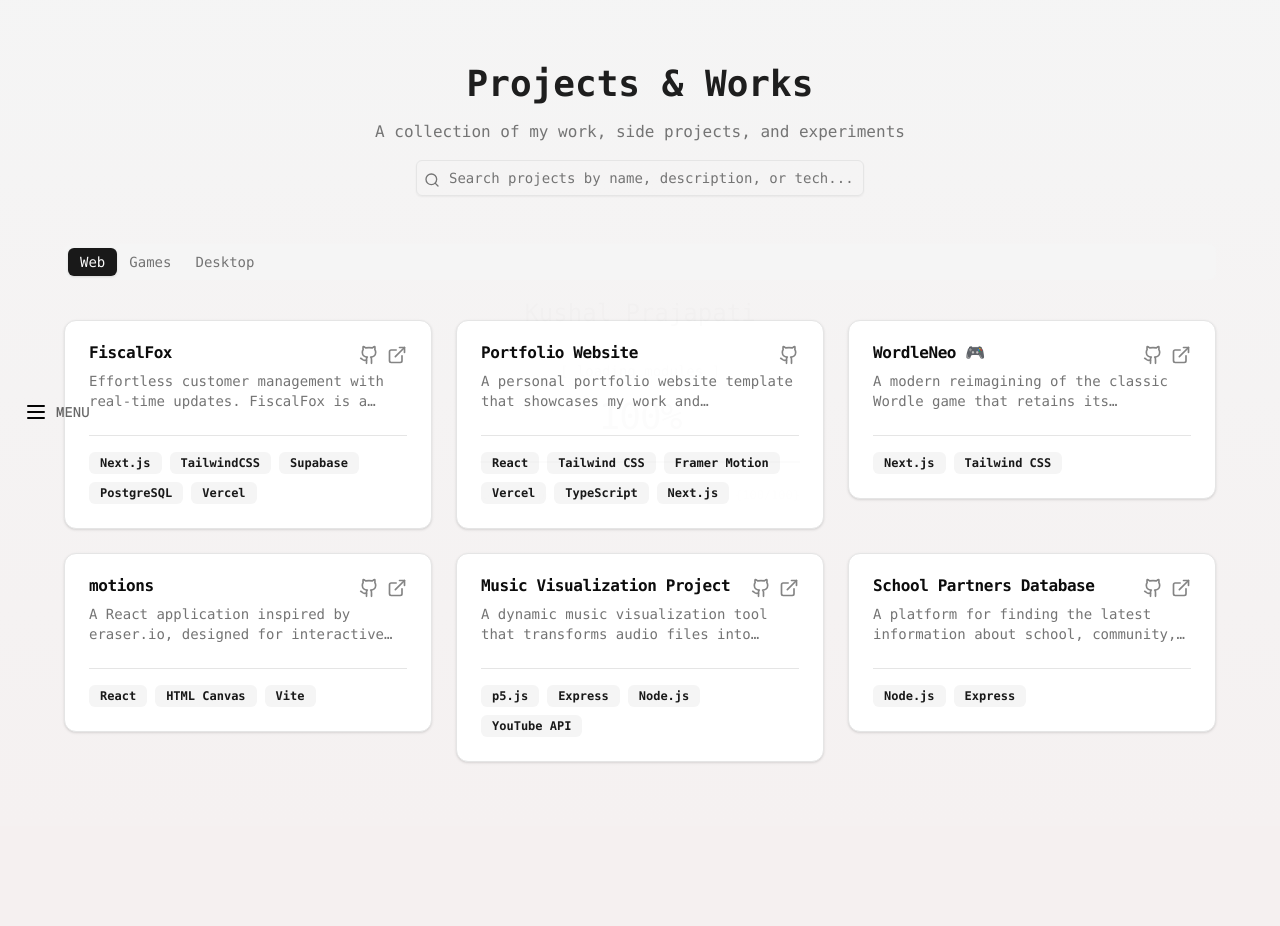
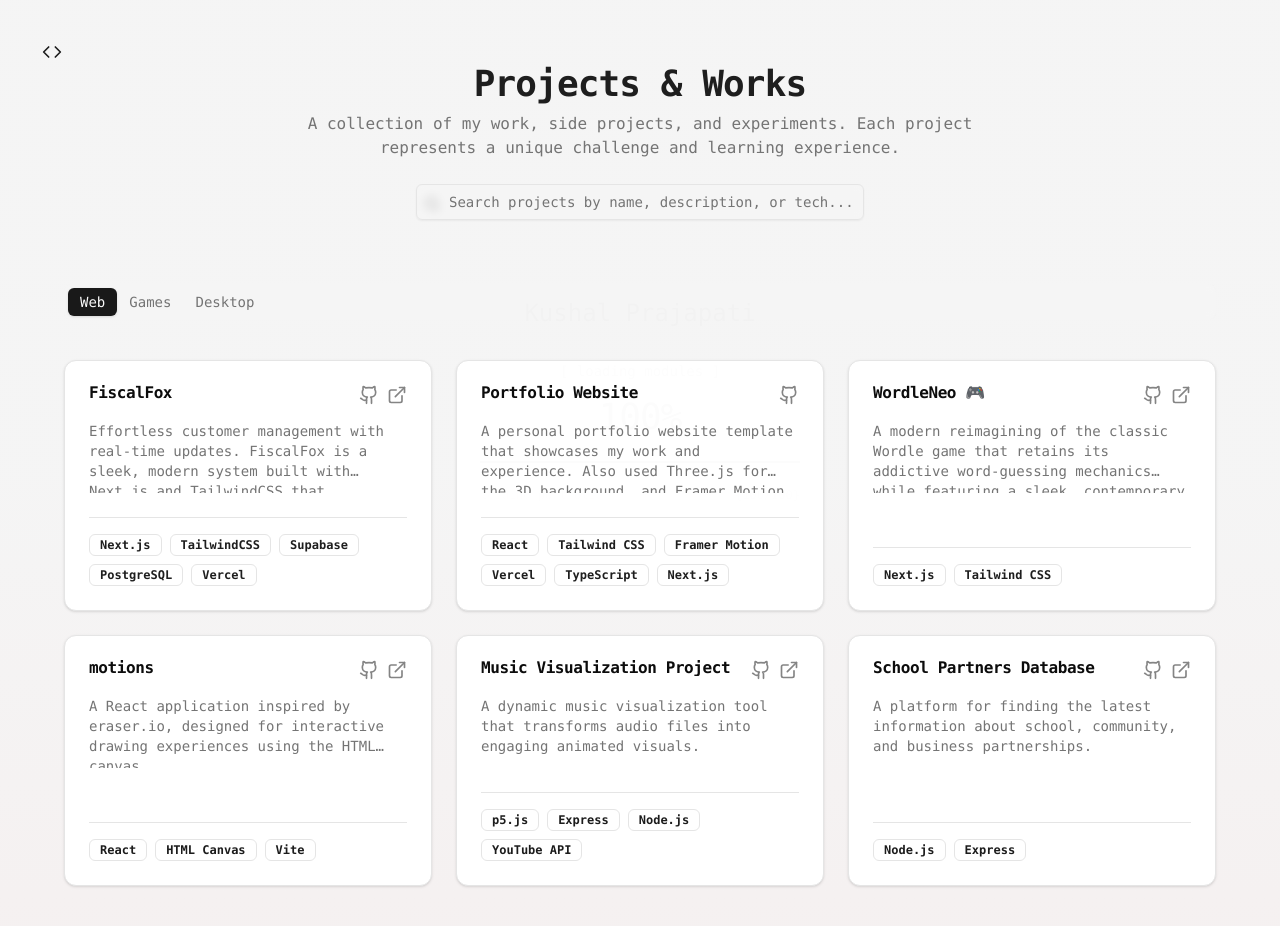
Before and after one commit to KushalPraja/portfolio, a Next.js app: page /projects in a window 1280 px wide. Shown: the top 926 px of the page. Before the commit the page ends 826 px from the top, so only its background shows below. Built offline with nearby package versions, Linux system fonts and the light colour scheme.

Commit message:
feat: implement ProjectCard component and update Navigation for improved user experience

```diff
--- a/app/layout.tsx
+++ b/app/layout.tsx
@@ -22,9 +22,9 @@ export default function RootLayout({
   return (
     <html lang="en">
       <body className={`${geistMono.variable} antialiased`}>
+        <Navigation />
         <LoadingScreen />
         {children}
-        <Navigation />
       </body>
     </html>
   );
--- a/app/projects/page.tsx
+++ b/app/projects/page.tsx
@@ -1,13 +1,10 @@
 "use client";
 import { useState } from "react";
 import { motion, AnimatePresence } from "framer-motion";
-import { Card, CardContent, CardDescription, CardHeader, CardTitle } from "@/components/ui/card";
 import { Tabs, TabsContent, TabsList, TabsTrigger } from "@/components/ui/tabs";
-import { HoverCard, HoverCardContent, HoverCardTrigger } from "@/components/ui/hover-card";
-import { Badge } from "@/components/ui/badge";
 import { Input } from "@/components/ui/input";
-import { Separator } from "@/components/ui/separator";
-import { ExternalLink, Github, Search } from "lucide-react";
+import { Search } from "lucide-react";
+import { ProjectCard } from "@/components/project-card";
 
 const projects = [
   {
@@ -108,42 +105,42 @@ export default function Projects() {
   };
 
   return (
-    <div className="min-h-screen p-8 md:p-16 font-mono bg-gradient-to-b from-background to-secondary/20">
+    <div className="min-h-screen p-8 md:p-16 font-mono bg-gradient-to-b from-background via-background to-secondary/10 relative">
       <motion.div
         initial={{ opacity: 0, y: 20 }}
         animate={{ opacity: 1, y: 0 }}
-        className="max-w-6xl mx-auto"
+        className="max-w-7xl mx-auto relative z-0"
       >
-        <div className="text-center space-y-4 mb-12">
-          <motion.h1
-            className="text-4xl font-bold"
+        <div className="text-center space-y-6 mb-16">
+          <motion.div
             initial={{ opacity: 0, y: -20 }}
             animate={{ opacity: 1, y: 0 }}
+            className="space-y-2"
           >
-            Projects & Works
-          </motion.h1>
-          <motion.p
-            className="text-muted-foreground"
-            initial={{ opacity: 0 }}
-            animate={{ opacity: 1 }}
+            <h1 className="text-4xl font-bold tracking-tight">Projects & Works</h1>
+            <p className="text-muted-foreground max-w-[42rem] mx-auto">
+              A collection of my work, side projects, and experiments. Each project represents a unique challenge and learning experience.
+            </p>
+          </motion.div>
+
+          <motion.div
+            initial={{ opacity: 0, y: 20 }}
+            animate={{ opacity: 1, y: 0 }}
             transition={{ delay: 0.2 }}
+            className="relative max-w-md mx-auto"
           >
-            A collection of my work, side projects, and experiments
-          </motion.p>
-
-          <div className="relative max-w-md mx-auto">
             <Search className="absolute left-2 top-3 h-4 w-4 text-muted-foreground" />
             <Input
               placeholder="Search projects by name, description, or tech..."
-              className="pl-8"
+              className="pl-8 backdrop-blur-sm bg-background/50"
               value={searchTerm}
               onChange={(e) => setSearchTerm(e.target.value)}
             />
-          </div>
+          </motion.div>
         </div>
 
         <Tabs defaultValue="Web" className="w-full">
-          <TabsList className="w-full justify-start mb-8">
+          <TabsList className="w-full justify-start mb-8 bg-background/50 backdrop-blur-sm sticky top-0 z-40">
             {projects.map(category => (
               <TabsTrigger
                 key={category.category}
@@ -157,8 +154,8 @@ export default function Projects() {
 
           {projects.map(category => (
             <TabsContent key={category.category} value={category.category}>
-              <div className="grid grid-cols-1 md:grid-cols-2 lg:grid-cols-3 gap-6">
-                <AnimatePresence>
+              <div className="grid grid-cols-1 md:grid-cols-2 lg:grid-cols-3 gap-6 auto-rows-fr">
+                <AnimatePresence mode="popLayout">
                   {filterProjects(category.items).map((project, index) => (
                     <motion.div
                       key={project.title}
@@ -166,69 +163,9 @@ export default function Projects() {
                       animate={{ opacity: 1, y: 0 }}
                       exit={{ opacity: 0, scale: 0.95 }}
                       transition={{ delay: index * 0.1 }}
+                      layout
                     >
-                      <HoverCard>
-                        <HoverCardTrigger asChild>
-                          <Card className="group hover:shadow-xl transition-all duration-300 hover:scale-105">
-                            <CardHeader>
-                              <div className="flex justify-between items-start">
-                                <CardTitle className="group-hover:text-primary transition-colors">
-                                  {project.title}
-                                </CardTitle>
-                                <div className="flex gap-2">
-                                  {project.link && (
-                                    <>
-                                      <a
-                                        href={project.link}
-                                        target="_blank"
-                                        rel="noopener noreferrer"
-                                        className="opacity-50 hover:opacity-100 transition-opacity"
-                                      >
-                                        <Github className="h-5 w-5" />
-                                      </a>
-                                      {project.link.includes('github.com') && (
-                                        <a
-                                          href={project.link.replace('github.com', 'github1s.com')}
-                                          target="_blank"
-                                          rel="noopener noreferrer"
-                                          className="opacity-50 hover:opacity-100 transition-opacity"
-                                        >
-                                          <ExternalLink className="h-5 w-5" />
-                                        </a>
-                                      )}
-                                    </>
-                                  )}
-                                </div>
-                              </div>
-                              <CardDescription className="line-clamp-2">
-                                {project.description}
-                              </CardDescription>
-                            </CardHeader>
-                            <CardContent>
-                              <Separator className="mb-4" />
-                              <div className="flex flex-wrap gap-2">
-                                {project.tech.map(tech => (
-                                  <Badge
-                                    key={tech}
-                                    variant="secondary"
-                                    className="hover:bg-primary hover:text-primary-foreground transition-colors"
-                                  >
-                                    {tech}
-                                  </Badge>
-                                ))}
-                              </div>
-                            </CardContent>
-                          </Card>
-                        </HoverCardTrigger>
-                        <HoverCardContent className="w-80">
-                          <div className="space-y-2">
-                            <h4 className="text-sm font-semibold">{project.title}</h4>
-                            <p className="text-sm text-muted-foreground">
-                              {project.description}
-                            </p>
-                          </div>
-                        </HoverCardContent>
-                      </HoverCard>
+                      <ProjectCard project={project} />
                     </motion.div>
                   ))}
                 </AnimatePresence>
--- a/components/Navigation.tsx
+++ b/components/Navigation.tsx
@@ -1,142 +1,81 @@
 "use client";
+import { useState, useEffect } from "react";
+import Link from "next/link";
 import { usePathname } from "next/navigation";
-import Link from "next/link";
 import { motion, AnimatePresence } from "framer-motion";
-import { useEffect, useState } from "react";
+import { cn } from "@/lib/utils";
+import { CodeIcon } from "lucide-react";
 
-const routes = [
-  { path: "/", label: "HOME" },
-  { path: "/projects", label: "PROJECTS" },
-  { path: "/about", label: "ABOUT" },
-  { path: "/contact", label: "CONTACT" },
+const links = [
+  { href: "/", label: "home" },
+  { href: "/about", label: "about" },
+  { href: "/projects", label: "projects" },
+  { href: "/contact", label: "contact" },
 ];
 
-const itemVariants = {
-  hidden: { opacity: 0, y: 10 },
-  visible: {
-    opacity: 1,
-    y: 0,
-    transition: {
-      duration: 0.4,
-      ease: "easeOut"
-    }
-  }
-};
-
 export default function Navigation() {
+  const [isOpen, setIsOpen] = useState(false);
+  const [isLoading, setIsLoading] = useState(true);
   const pathname = usePathname();
-  const [isVisible, setIsVisible] = useState(false);
-  const [isMobile, setIsMobile] = useState(false);
 
   useEffect(() => {
-    const checkMobile = () => {
-      setIsMobile(window.innerWidth < 768);
-    };
-    checkMobile();
-    window.addEventListener('resize', checkMobile);
-    return () => window.removeEventListener('resize', checkMobile);
+    // Wait for initial loading to complete
+    const timer = setTimeout(() => setIsLoading(false), 2000); // Adjust timing to match your loading screen
+    return () => clearTimeout(timer);
   }, []);
 
-  const toggleMenu = () => setIsVisible(!isVisible);
+  if (isLoading) return null;
 
   return (
-    <>
-      {/* Navigation trigger area - different for mobile/desktop */}
-      <div
-        className={`fixed z-40 ${isMobile ? 'top-4 left-4' : 'top-0 left-0 w-24 h-screen'}`}
-        onMouseEnter={() => !isMobile && setIsVisible(true)}
-        onMouseLeave={() => !isMobile && setIsVisible(false)}
-        onClick={() => isMobile && toggleMenu()}
+    <motion.nav
+      className="fixed top-8 left-8 z-[100]"
+      initial={{ opacity: 0 }}
+      animate={{ opacity: 1 }}
+      onHoverStart={() => setIsOpen(true)}
+      onHoverEnd={() => setIsOpen(false)}
     >
-        {/* Corner Menu Icon - Updated for better visibility */}
+      <div className="relative">
+        {/* Minimal Trigger */}
         <motion.div
-          className={`${isMobile ? 'relative' : 'fixed top-1/2 -translate-y-1/2 left-6'}`}
-          animate={{
-            opacity: isVisible ? 0 : 1,
-            x: isVisible ? -20 : 0
-          }}
-          transition={{ duration: 0.2 }}
+          className="w-10 h-10 flex items-center justify-center cursor-pointer"
+          whileHover={{ scale: 1.1 }}
+          whileTap={{ scale: 0.95 }}
         >
-          <div className="flex items-center gap-2">
-            <svg
-              width="24"
-              height="24"
-              viewBox="0 0 24 24"
-              fill="none"
-              stroke="#000000"
-              strokeWidth="2"
-              strokeLinecap="round"
-              strokeLinejoin="round"
-              className="hover:scale-110 transition-transform"
-            >
-              <path d="M4 6h16M4 12h16M4 18h16" />
-            </svg>
-            <span className="text-sm text-black font-medium opacity-60">MENU</span>
-          </div>
+          <CodeIcon className="w-5 h-5 text-foreground hover:text-primary transition-colors" />
         </motion.div>
 
+        {/* Navigation Menu */}
         <AnimatePresence>
-          {isVisible && (
-            <motion.nav
-              className={`fixed ${isMobile ? 'inset-0 bg-white/95' : 'top-8 left-8'} flex flex-col gap-3 font-[var(--font-geist-mono)] text-md`}
-              initial={{ opacity: 0, x: isMobile ? -100 : -10 }}
+          {isOpen && (
+            <motion.div
+              initial={{ opacity: 0, x: -20 }}
               animate={{ opacity: 1, x: 0 }}
-              exit={{ opacity: 0, x: isMobile ? -100 : -10 }}
-              transition={{ duration: 0.2 }}
+              exit={{ opacity: 0, x: -20 }}
+              className="absolute left-0 top-12 bg-background/80 backdrop-blur-sm rounded-lg p-2 min-w-[140px] shadow-lg"
             >
-              {isMobile && (
-                <motion.button
-                  className="absolute top-4 right-4"
-                  onClick={() => setIsVisible(false)}
+              {links.map(({ href, label }) => (
+                <Link
+                  key={href}
+                  href={href}
+                  className={cn(
+                    "relative block px-3 py-2 text-sm rounded-md transition-colors hover:bg-primary/10",
+                    pathname === href ? "text-primary font-medium" : "text-muted-foreground"
+                  )}
                 >
-                  <svg
-                    width="24"
-                    height="24"
-                    viewBox="0 0 24 24"
-                    fill="none"
-                    stroke="currentColor"
-                    strokeWidth="1.5"
-                  >
-                    <path d="M18 6L6 18M6 6l12 12" />
-                  </svg>
-                </motion.button>
-              )}
-              <div className={`flex flex-col ${isMobile ? 'items-center justify-center h-full gap-8' : 'gap-3'}`}>
-                {routes.map((route) => (
+                  {label}
+                  {pathname === href && (
                     <motion.div
-                    key={route.path}
-                    variants={itemVariants}
-                    whileHover={{ x: 4 }}
-                    transition={{ duration: 0.2 }}
-                    onClick={() => isMobile && setIsVisible(false)}
-                  >
-                    <Link
-                      href={route.path}
-                      className={`text-md transition-all duration-200 relative group ${
-                        isMobile ? 'text-2xl' : ''
-                      } ${
-                        pathname === route.path ? "text-black" : "text-black/60 hover:text-black"
-                      }`}
-                    >
-                      <span className="relative">
-                        {route.label}
-                        {pathname === route.path && (
-                          <motion.span
-                            layoutId="activeIndicator"
-                            className="absolute -bottom-1 left-0 w-full h-[1px] bg-black"
-                            transition={{ duration: 0.2 }}
+                      layoutId="navbar-indicator"
+                      className="absolute inset-0 bg-primary/10 rounded-md -z-10"
+                      transition={{ duration: 0.3 }}
                     />
                   )}
-                        <span className="absolute -bottom-1 left-0 w-full h-[1px] bg-black/60 scale-x-0 group-hover:scale-x-100 transition-transform duration-200" />
-                      </span>
                 </Link>
+              ))}
             </motion.div>
-                ))}
-              </div>
-            </motion.nav>
           )}
         </AnimatePresence>
       </div>
-    </>
+    </motion.nav>
   );
 }
--- /dev/null
+++ b/components/project-card.tsx
@@ -0,0 +1,86 @@
+import { Card, CardContent, CardDescription, CardHeader, CardTitle } from "@/components/ui/card";
+import { HoverCard, HoverCardContent, HoverCardTrigger } from "@/components/ui/hover-card";
+import { Badge } from "@/components/ui/badge";
+import { Separator } from "@/components/ui/separator";
+import { ExternalLink, Github } from "lucide-react";
+
+interface ProjectCardProps {
+  project: {
+    title: string;
+    description: string;
+    tech: string[];
+    link: string;
+  };
+}
+
+export function ProjectCard({ project }: ProjectCardProps) {
+  return (
+    <HoverCard openDelay={200}>
+      <HoverCardTrigger asChild>
+        <Card className="group h-full flex flex-col justify-between hover:shadow-xl transition-all duration-300 hover:scale-[1.02] hover:border-primary/50 relative z-10">
+          <CardHeader className="space-y-4">
+            <div className="flex justify-between items-start">
+              <CardTitle className="group-hover:text-primary transition-colors line-clamp-1">
+                {project.title}
+              </CardTitle>
+              <div className="flex gap-2 shrink-0">
+                {project.link && (
+                  <>
+                    <a
+                      href={project.link}
+                      target="_blank"
+                      rel="noopener noreferrer"
+                      className="opacity-50 hover:opacity-100 transition-opacity hover:text-primary"
+                    >
+                      <Github className="h-5 w-5" />
+                    </a>
+                    {project.link.includes('github.com') && (
+                      <a
+                        href={project.link.replace('github.com', 'github1s.com')}
+                        target="_blank"
+                        rel="noopener noreferrer"
+                        className="opacity-50 hover:opacity-100 transition-opacity hover:text-primary"
+                      >
+                        <ExternalLink className="h-5 w-5" />
+                      </a>
+                    )}
+                  </>
+                )}
+              </div>
+            </div>
+            <CardDescription className="line-clamp-3 min-h-[4.5rem]">
+              {project.description}
+            </CardDescription>
+          </CardHeader>
+          <CardContent className="mt-auto">
+            <Separator className="mb-4" />
+            <div className="flex flex-wrap gap-2">
+              {project.tech.map(tech => (
+                <Badge
+                  key={tech}
+                  variant="outline"
+                  className="hover:bg-primary hover:text-primary-foreground transition-colors"
+                >
+                  {tech}
+                </Badge>
+              ))}
+            </div>
+          </CardContent>
+        </Card>
+      </HoverCardTrigger>
+      <HoverCardContent
+        className="w-80 backdrop-blur-sm bg-card/80 z-50"
+        align="start"
+        sideOffset={8}
+        avoidCollisions
+      >
+        <div className="space-y-2">
+          <h4 className="text-sm font-semibold">{project.title}</h4>
+          <p className="text-sm text-muted-foreground">
+            {project.description}
+          </p>
+        </div>
+      </HoverCardContent>
+    </HoverCard>
+  );
+}
```
Lines whose indentation alone changed are shown as unchanged.
